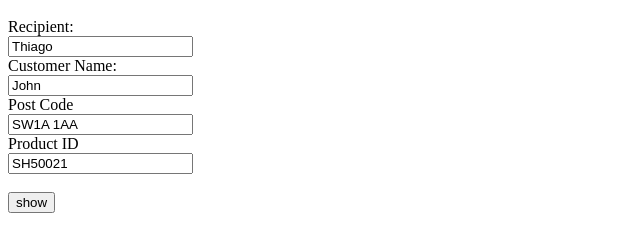
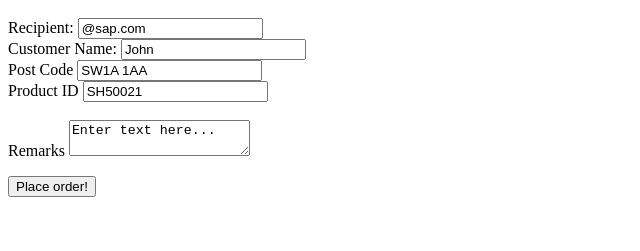
Before and after one commit to SAP-archive/smb-eats-backend, a website: page views/customer.html in a window 1280 px wide. Shown: the part 49-300 px from the top of the page, without its empty margins (0-640 px from the left). Drawn offline with nearby package versions, Linux system fonts and the light colour scheme; files whose address does not match are found by name.

Commit message:
form to create orders on workflow (to be replaced by chatbot)

```diff
--- a/public/js/customer.js
+++ b/public/js/customer.js
@@ -1,13 +1,20 @@
 function startFlow() {
-  let data = {};
-  let formdata = new FormData(theform);
-  for (let tuple of formdata.entries()) data[tuple[0]] = tuple[1];
 
-  // construct an HTTP request
-  var xhr = new XMLHttpRequest();
-  xhr.open(form.method, form.action, true);
-  xhr.setRequestHeader('Content-Type', 'application/json; charset=UTF-8');
+  var data = {
+    recipient: $("#recipient").val(),
+    orderData: {
+        CustomerName: $("#CustomerName").val(),
+        Address: $("#Address").val(),
+        ProductID: $("#ProductID").val()
+    }
+  }
 
-  // send the collected data as JSON
-  xhr.send(JSON.stringify(data));
+  $.ajax({
+    type: "POST",
+    url: "api/start",
+    contentType: "application/json",
+    data: JSON.stringify(data),
+    success: function(res, status){
+      alert("Workflow ID: " + res.id + " Created!")}
+    });
 }
--- a/views/customer.html
+++ b/views/customer.html
@@ -3,19 +3,23 @@
     <body>
         <div><h1>Place an Order 😋</h1></div>
         <div>
-            <form class="form" action="/api/start" method="POST">
-                <label for="recipient">Recipient:</label><br>
-                <input type="text" id="recipient" name="recipient" value="Thiago"><br>
-                <label for="CustomerName">Customer Name:</label><br>
+            <form class="form" action="" method="" id="orderForm">
+                <label for="recipient">Recipient:</label>
+                <input type="text" id="recipient" name="recipient" value="@sap.com"><br>
+                <label for="CustomerName">Customer Name:</label>
                 <input type="text" id="CustomerName" name="CustomerName" value="John"><br>
-                <label for="Address">Post Code</label><br>
+                <label for="Address">Post Code</label>
                 <input type="text" id="Address" name="Address" value="SW1A 1AA"><br>
-                <label for="ProductID">Product ID</label><br>
+                <label for="ProductID">Product ID</label>
                 <input type="text" id="ProductID" name="ProductID" value="SH50021"><br><br>
-                <div class="col-12">
-                    <button type="submit" onclick="startFlow();">show</button>                </div>
+                <label for="Remarks">Remarks</label>
+                <textarea name="Remarks" form="orderForm">Enter text here...</textarea>
               </form>
+              <button onclick="startFlow();">Place order!</button>
         </div>
+        <script src="https://code.jquery.com/jquery-3.5.1.min.js"
+        integrity="sha256-9/aliU8dGd2tb6OSsuzixeV4y/faTqgFtohetphbbj0="
+        crossorigin="anonymous"></script>
         <script src="js/customer.js"></script>
     </body>
 </html>
```
